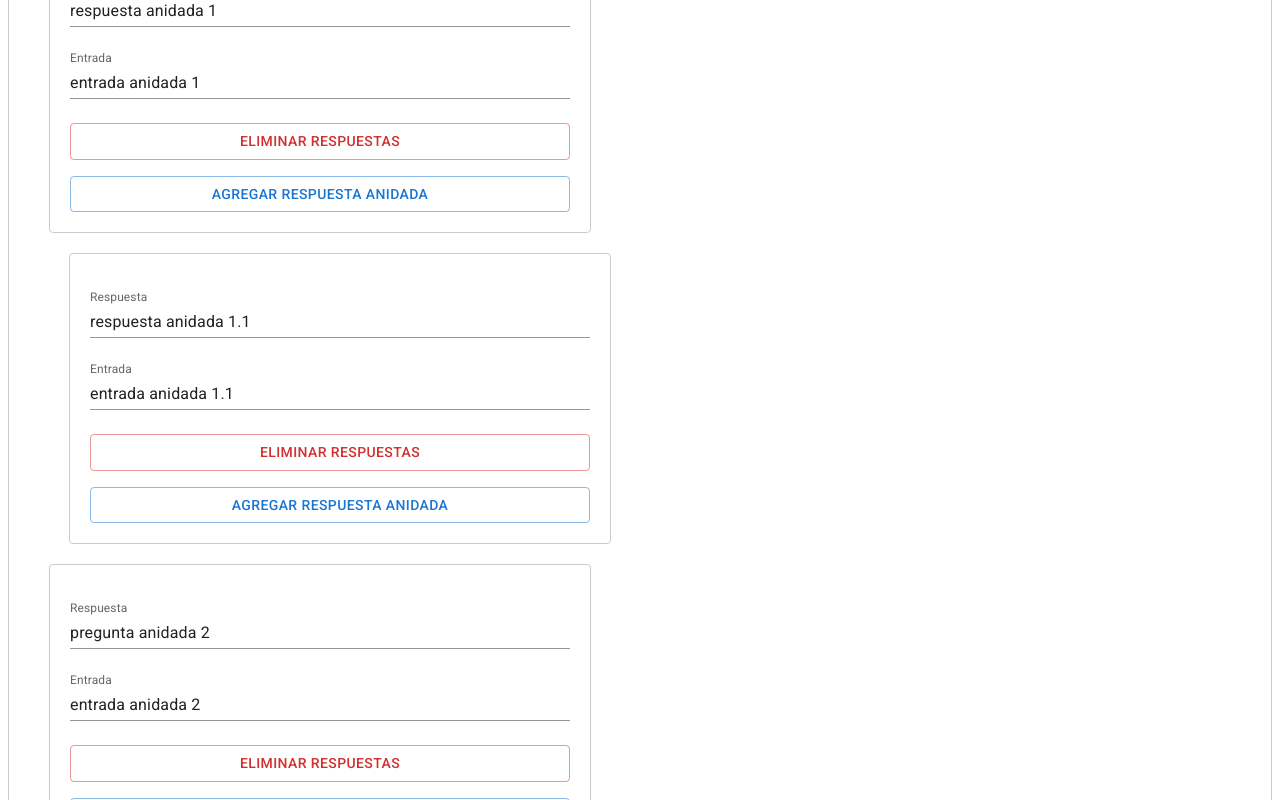
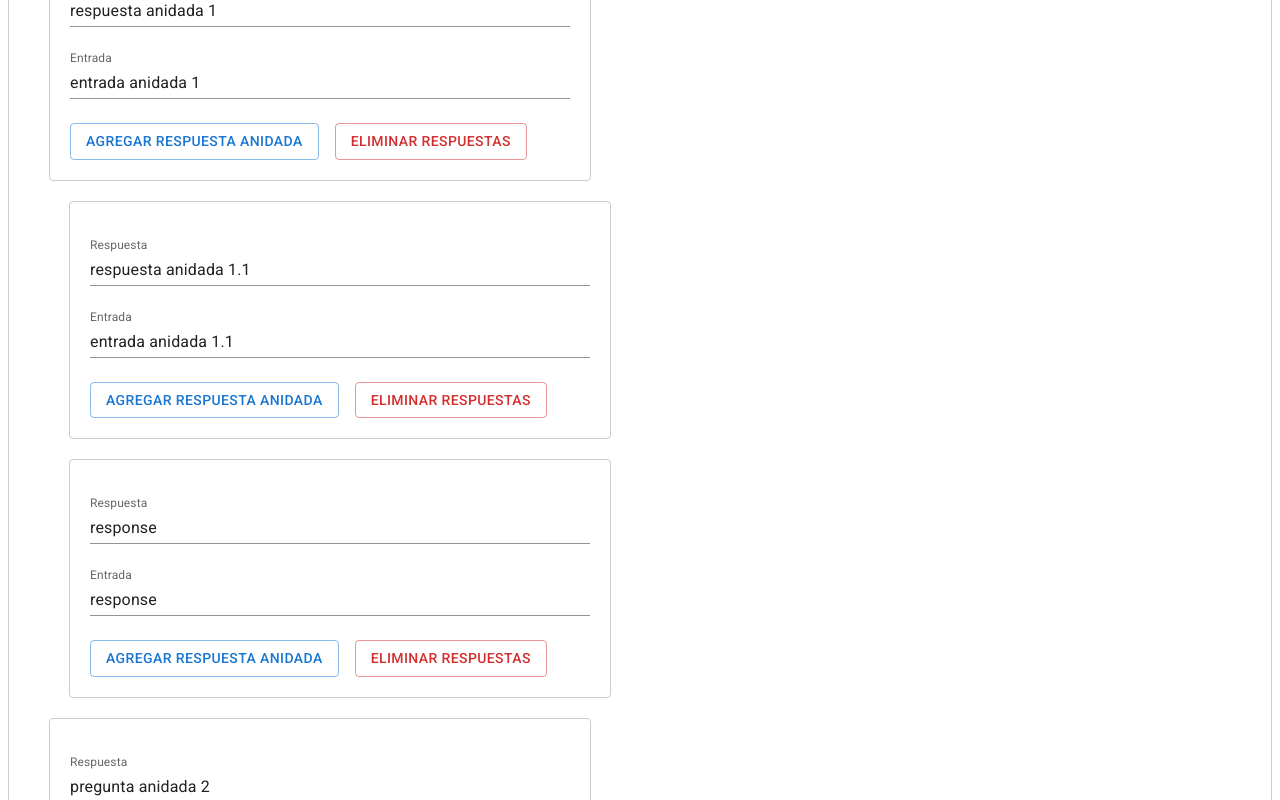
Before and after one commit to WalterRodriguez24/chatpro, a React (Vite) app: page / in a window 1280 px wide. Shown: the part 340-1140 px from the top of the page. Built offline with nearby package versions, Linux system fonts and the light colour scheme.

Commit message:
ultimos cambios

```diff
--- a/src/components/Chats.jsx
+++ b/src/components/Chats.jsx
@@ -98,7 +98,7 @@ const Chats = () => {
     <Box
       sx={{
         border: "1px solid #ccc",
-        borderRadius: "4px",
+        borderRadius: "10px",
         padding: "20px",
       }}
     >
@@ -164,12 +164,12 @@ const Chats = () => {
                 margin="normal"
               />
 
-              <Stack spacing={2} marginTop={2}>
+              <Stack spacing={2} marginTop={2} direction="row">
+                <Button onClick={addNode} variant="outlined">
+                  Agregar respuesta anidada
+                </Button>
                 <Button variant="outlined" color="error">
                   Eliminar respuestas
-                </Button>
-                <Button onClick={addNode} variant="outlined">
-                  Agregar respuesta anidada
                 </Button>
               </Stack>
             </Box>
@@ -207,12 +207,59 @@ const Chats = () => {
                     margin="normal"
                   />
 
-                  <Stack spacing={2} marginTop={2}>
+                  <Stack spacing={2} marginTop={2} direction="row">
+                    <Button onClick={addNode} variant="outlined">
+                      Agregar respuesta anidada
+                    </Button>
                     <Button variant="outlined" color="error">
                       Eliminar respuestas
                     </Button>
+                  </Stack>
+                </Box>
+              ))}
+
+
+
+
+            {chatFlow.flow.nodes[0].responses instanceof Array &&
+              chatFlow.flow.nodes[0].responses[0].responses.map((resp) => (
+                <Box
+                  key={resp.id}
+                  sx={{
+                    marginBottom: "20px",
+                    borderBottom: "1px solid #ccc",
+                    paddingBottom: "10px",
+                    marginLeft: `${marginLeftByResponse * 2}px`,
+
+                    width: 500,
+                    maxWidth: "100%",
+                    border: "1px solid #ccc",
+                    borderRadius: "4px",
+                    padding: "20px",
+                    left: "20",
+                  }}
+                >
+                  <TextField
+                    fullWidth
+                    label="Respuesta"
+                    defaultValue={resp.type}
+                    variant="standard"
+                    margin="normal"
+                  />
+                  <TextField
+                    fullWidth
+                    defaultValue={resp.type}
+                    label="Entrada"
+                    variant="standard"
+                    margin="normal"
+                  />
+
+                  <Stack spacing={2} marginTop={2} direction="row">
                     <Button onClick={addNode} variant="outlined">
                       Agregar respuesta anidada
+                    </Button>
+                    <Button variant="outlined" color="error">
+                      Eliminar respuestas
                     </Button>
                   </Stack>
                 </Box>
@@ -245,11 +292,11 @@ const Chats = () => {
           margin="normal"
         />
 
-        <Stack spacing={2} marginTop={2}>
+        <Stack spacing={2} marginTop={2} direction="row">
+          <Button variant="outlined">Agregar respuesta anidada</Button>
           <Button variant="outlined" color="error">
-            Eliminar respuesta Anidada
+            Eliminar respuestas
           </Button>
-          <Button variant="outlined">Agregar respuesta anidada</Button>
         </Stack>
       </Box>
 
```
